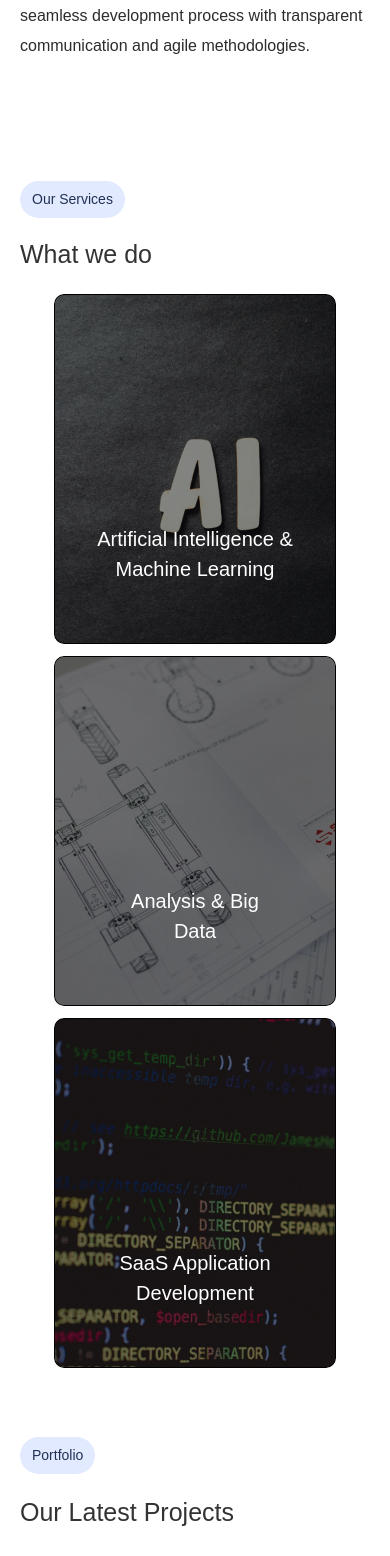
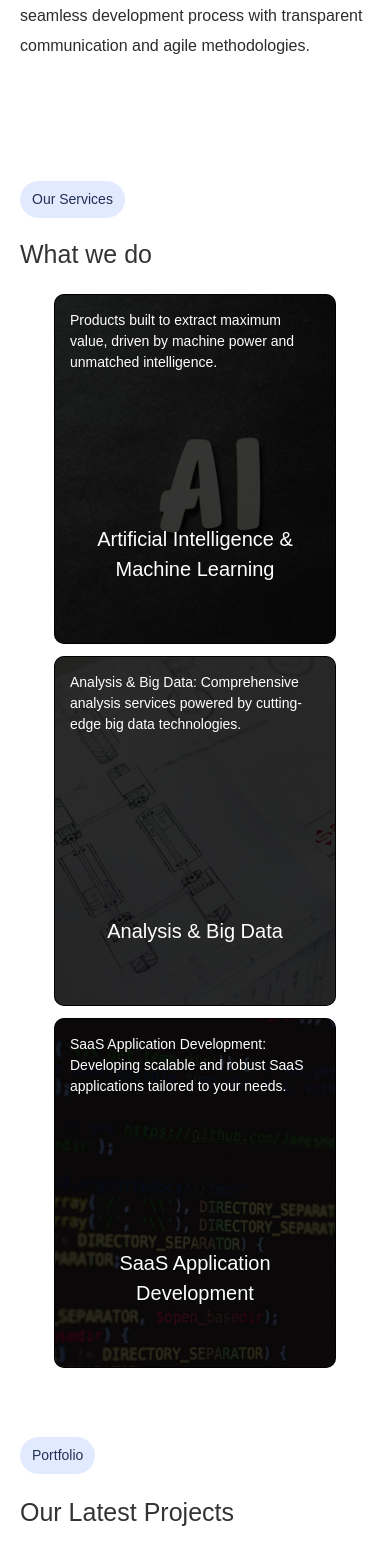
Before and after one commit to KEM-CONSOLATION/vulture-tech, a React (Vite) app: page / in a window 390 px wide. Shown: the part 1704-3260 px from the top of the page. Built offline with nearby package versions, Linux system fonts and the light colour scheme.

Commit message:
worked on the services section

```diff
--- a/src/Component/Services.jsx
+++ b/src/Component/Services.jsx
@@ -13,19 +13,19 @@ const Services = () => {
   ];
 
   return (
-    <div className="bg-[#FFFFFF]  relative font-instrument" id="services">
+    <div className="bg-[#FFFFFF] relative font-instrument" id="services">
       <div
         className="max-w-7xl md:mx-10 mx-5 2xl:max-w-full 2xl:mx-40 lg:py-[120px]"
         data-aos="fade-up"
       >
         <div className="grid lg:flex items-start lg:justify-between gap-[20px] relative">
-          <div className="">
+          <div>
             <p className="py-[8px] px-[12px] inline-block bg-[#E2EAFF] rounded-[20px] text-[14px] text-[#213054]">
               Our Services
             </p>
             <p className="text-[#333333] text-[25px] mt-[18px]">What we do</p>
             {hoveredCard !== null && (
-              <div className="font-[500]  max-w-[334px] hidden lg:block absolute left-0 bottom-0 transition-opacity duration-300 opacity-100">
+              <div className="font-[500] max-w-[334px] hidden lg:block absolute left-0 bottom-0 transition-opacity duration-300 opacity-100">
                 <p className="text-[20px] font-[400] text-[#2C2C2C] leading-[44px]">
                   {cardContents[hoveredCard]}
                 </p>
@@ -53,6 +53,11 @@ const Services = () => {
                 alt="AI"
                 className="object-cover transform group-hover:scale-110 transition-transform duration-300 ease-in-out"
               />
+              {/* {hoveredCard === 0 && ( */}
+              <div className="absolute text-[14px] inset-0 bg-black bg-opacity-60 flex items-start justify-center text-white p-4 lg:hidden">
+                {cardContents[0]}
+              </div>
+              {/* )} */}
             </div>
 
             <div
@@ -64,7 +69,7 @@ const Services = () => {
                 className="absolute inset-0 flex items-end justify-center z-20"
                 style={{ paddingBottom: "60px" }}
               >
-                <div className="max-w-[170px] text-center">
+                <div className="max-w-[222px] text-center">
                   <p className="font-[500] text-[20px] text-white">
                     Analysis & Big Data
                   </p>
@@ -75,8 +80,14 @@ const Services = () => {
                 alt="Analysis"
                 className="object-cover transform group-hover:scale-110 transition-transform duration-300 ease-in-out"
               />
+              {/* {hoveredCard === 1 && ( */}
+              <div className="absolute text-[14px] inset-0 bg-black bg-opacity-60 flex items-start justify-center text-white p-4 lg:hidden">
+                {cardContents[1]}
+              </div>
+              {/* )} */}
             </div>
 
+            <div className=" relative">
               <div
                 className="relative rounded-[10px] overflow-hidden group"
                 onMouseEnter={() => setHoveredCard(2)}
@@ -97,6 +108,12 @@ const Services = () => {
                   alt="SaaS"
                   className="object-cover transform group-hover:scale-110 transition-transform duration-300 ease-in-out"
                 />
+                {/* {hoveredCard === 2 && ( */}
+                <div className="absolute text-[14px] inset-0 bg-black bg-opacity-60 flex items-start justify-center text-white p-4 lg:hidden">
+                  {cardContents[2]}
+                </div>
+                {/* )} */}
+              </div>
             </div>
           </div>
         </div>
```
Lines whose indentation alone changed are shown as unchanged.
